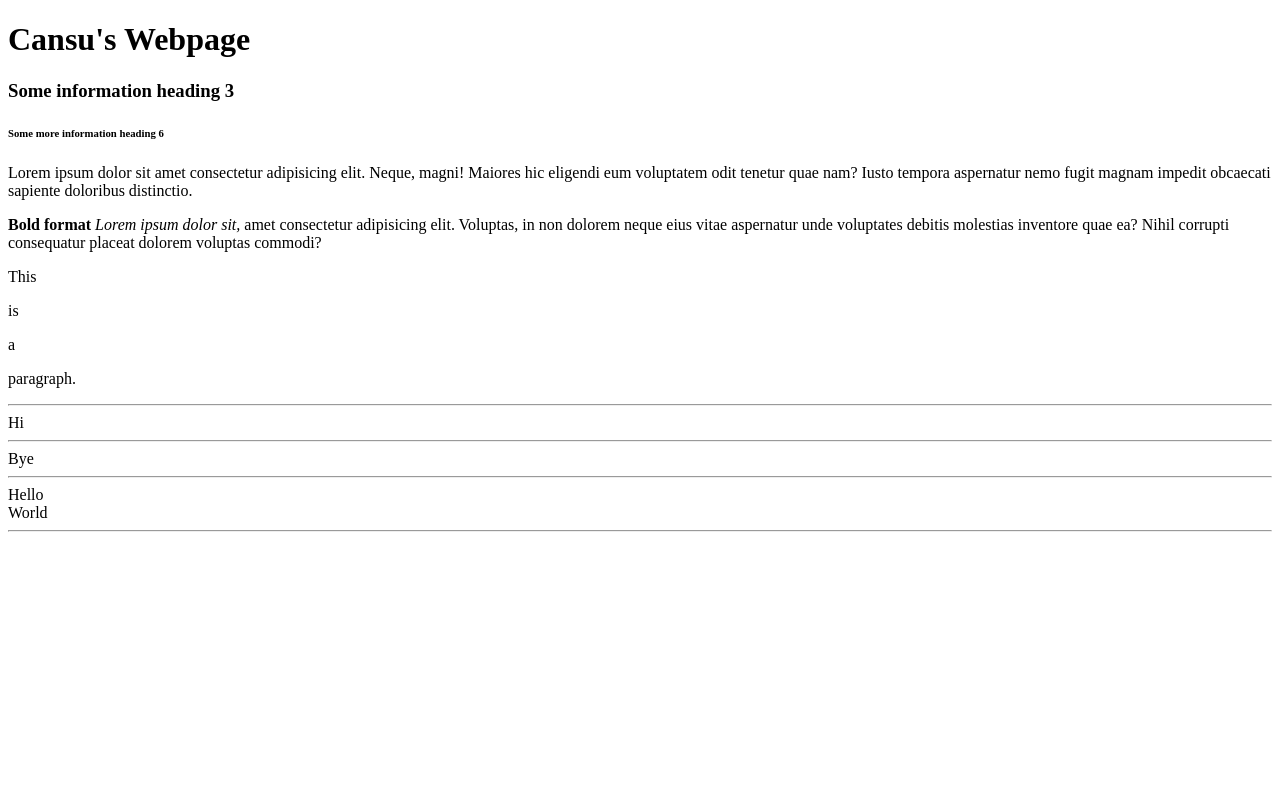
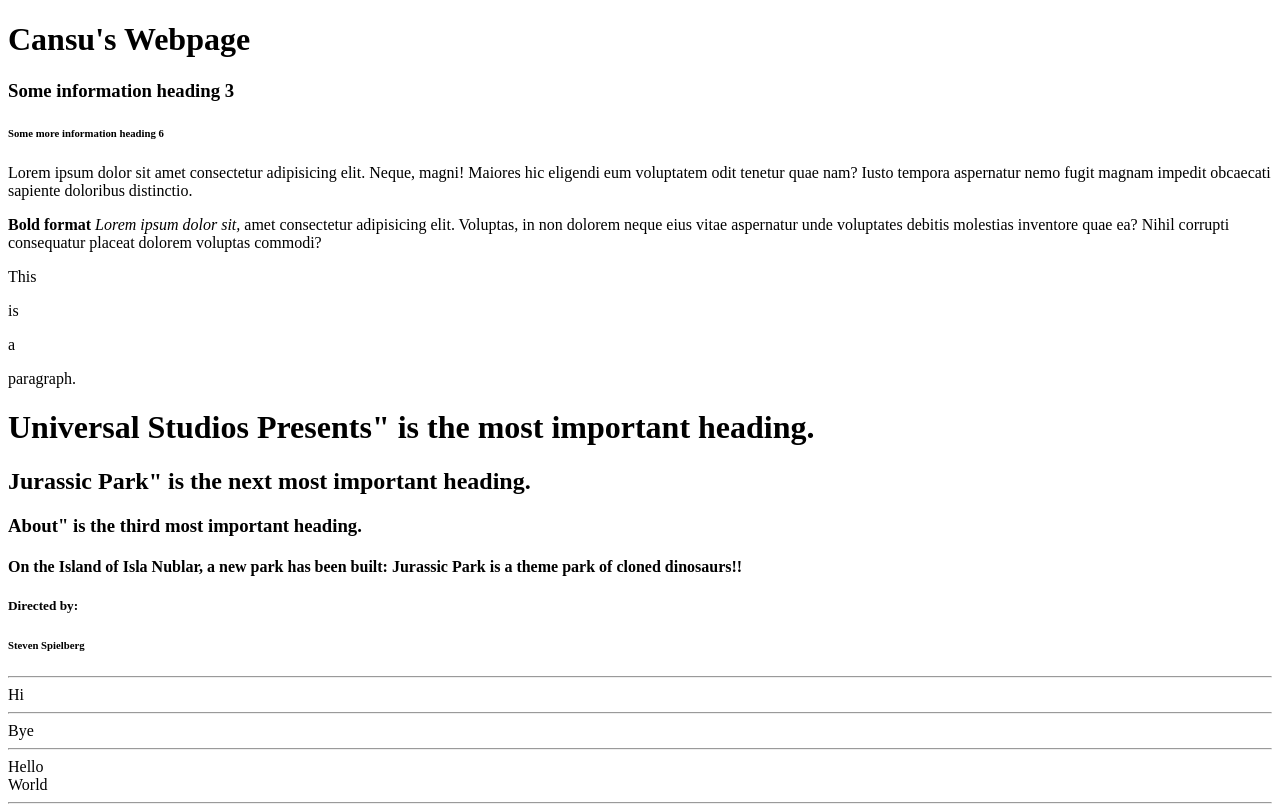
Before and after one commit to cansuhan/bae_html_css, a plain HTML site: page index.html in a window 1280 px wide. Drawn offline with Linux system fonts and the light colour scheme.

Commit message:
QA: Exercise 4 completed

```diff
--- a/index.html
+++ b/index.html
@@ -54,6 +54,15 @@
         <p>paragraph.</p>
     </div>
 
+    <div>
+        <h1>Universal Studios Presents" is the most important heading.</h1>
+        <h2>Jurassic Park" is the next most important heading.</h2>
+        <h3>About" is the third most important heading.</h3>
+        <h4>On the Island of Isla Nublar, a new park has been built: Jurassic Park is a theme park of cloned dinosaurs!!</h4>
+        <h5>Directed by:</h5>
+        <h6>Steven Spielberg</h6>
+    </div>
+
     <!-- Horizontal rule and line break -->
     <hr />
     Hi
```
